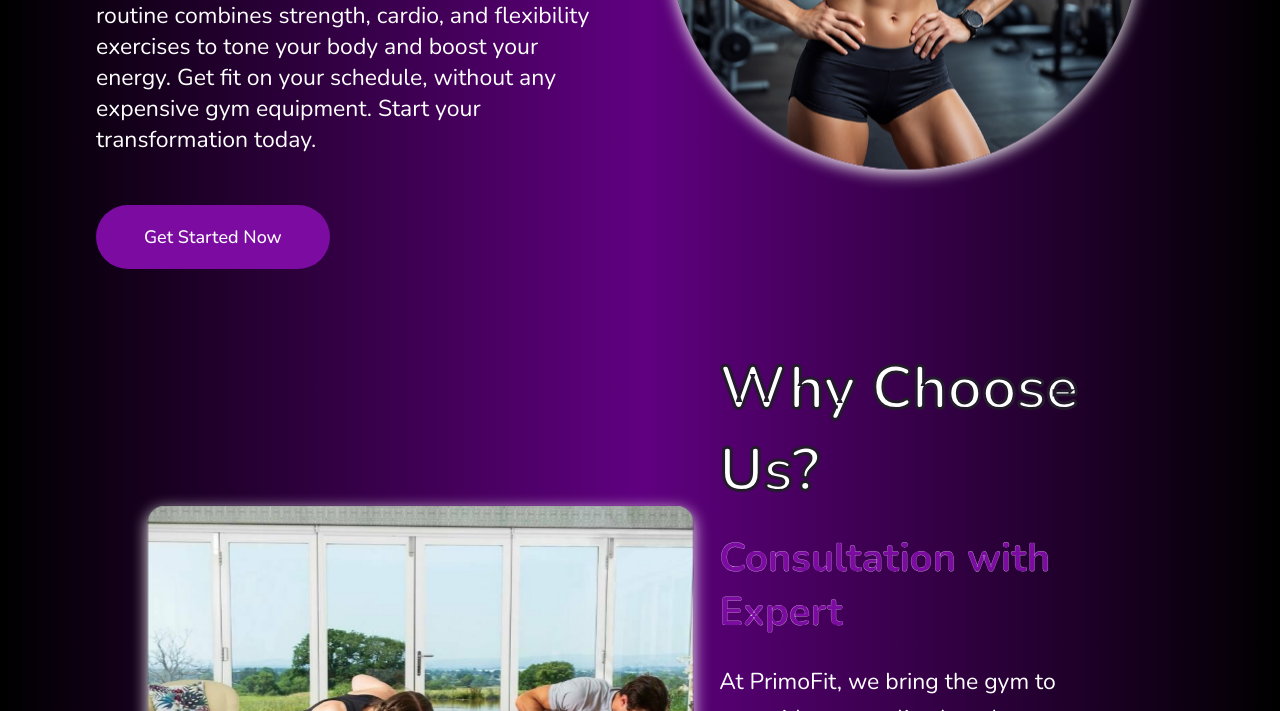
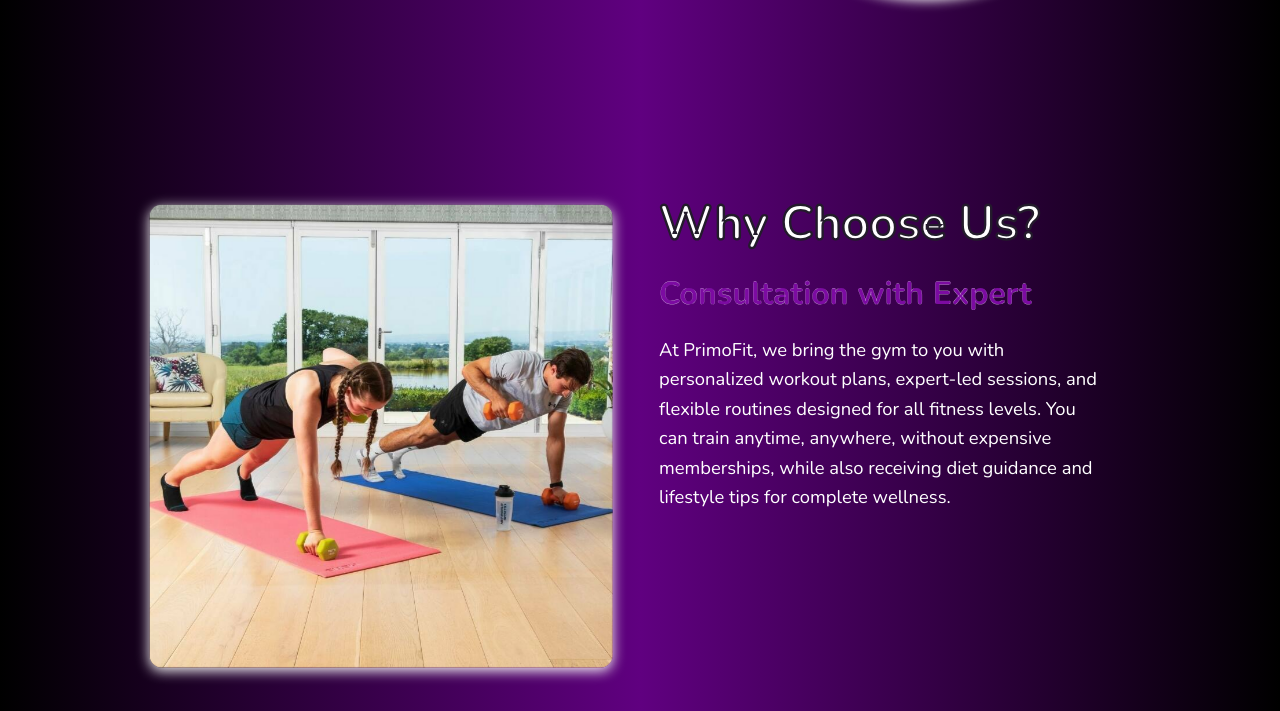
Before and after one commit to MonishaKandari/Gym-Website, a plain HTML site: page index.html in a window 1280 px wide. Shown: the part 626-1337 px from the top of the page. Drawn offline with nearby package versions, Linux system fonts and the light colour scheme.

Commit message:
add new feature

```diff
--- a/index.html
+++ b/index.html
@@ -163,6 +163,7 @@
     </footer>
 
     <!-- Scripts -->
+    <script>document.body.style.zoom = "80%";</script>
     <script type="module" src="https://cdn.jsdelivr.net/npm/@ionic/core/dist/ionic/ionic.esm.js"></script>
     <script nomodule src="https://cdn.jsdelivr.net/npm/@ionic/core/dist/ionic/ionic.js"></script>
     <script src="gym.js"></script>
--- a/style.css
+++ b/style.css
@@ -29,7 +29,6 @@ body {
 }
 
 .container {
-  max-width: 1500px;
   margin-top: 20px;
   width: 85%;
   margin: 0 auto;
```
